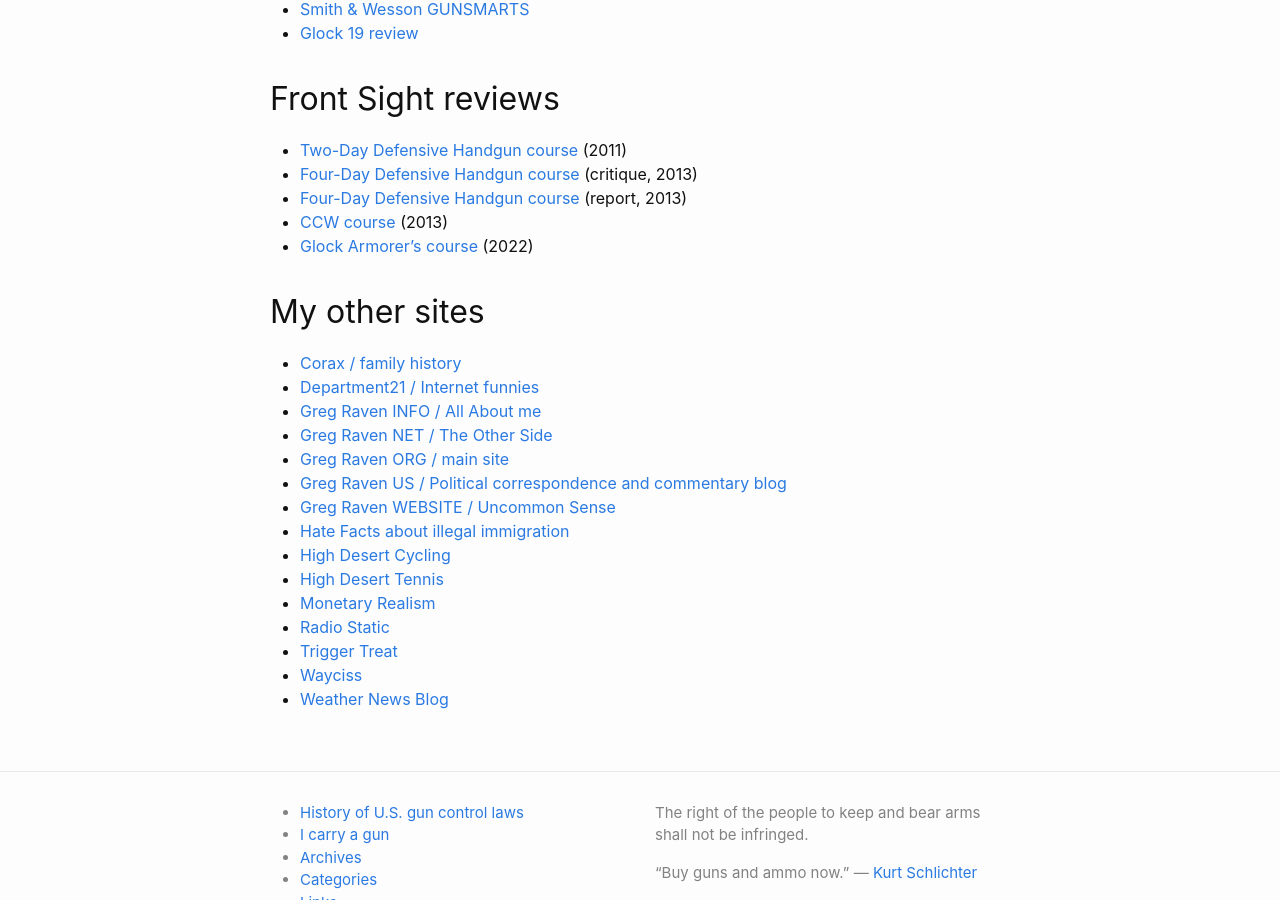
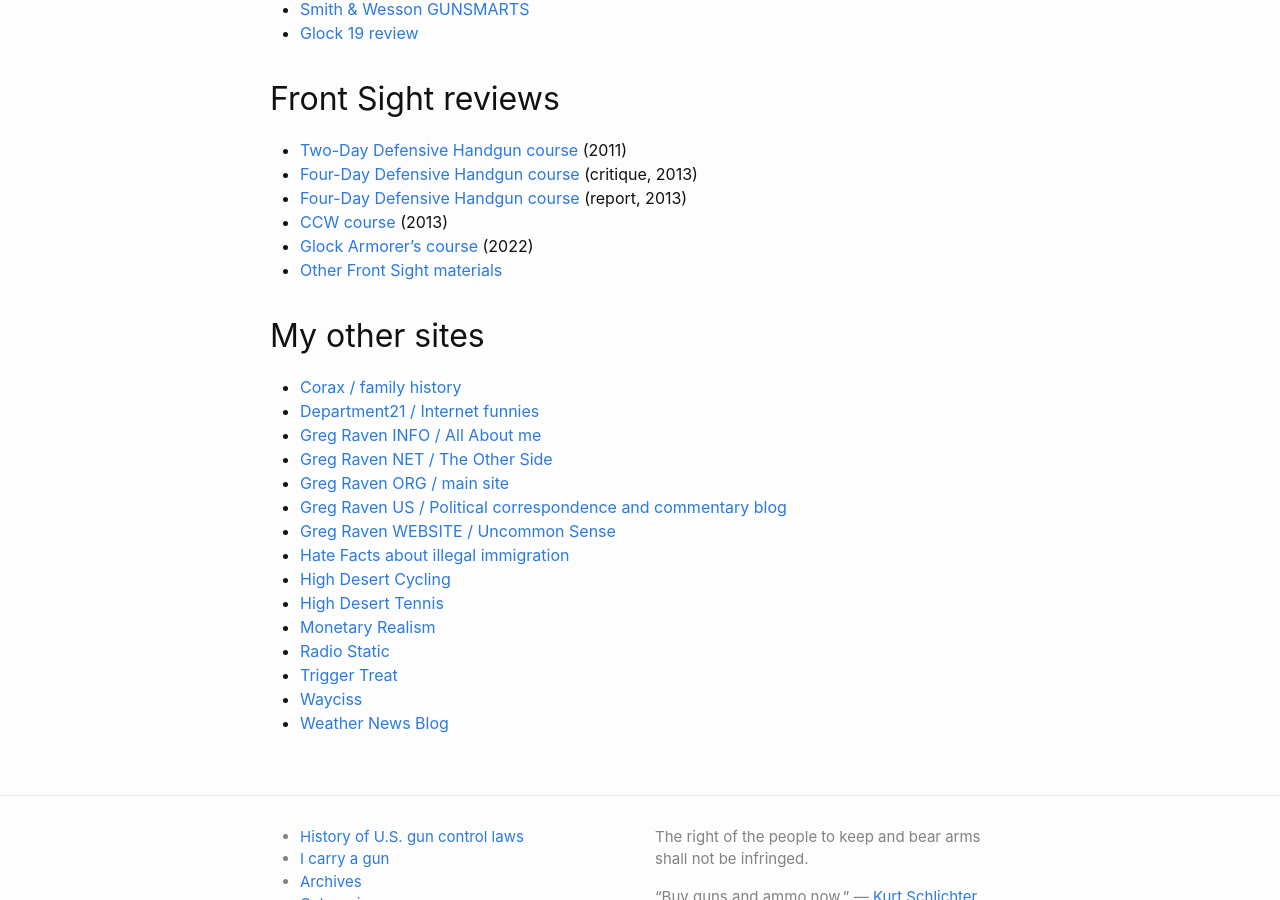
Before and after one commit to greg-raven/oam, a Jekyll site: the page built from links.md, in a window 1280 px wide and 900 px high, scrolled down 908 px. Built offline with Jekyll 4.4.1, drawn with Linux system fonts in a browser that asks for light colours.

Commit message:
Update links.md

```diff
--- a/links.md
+++ b/links.md
@@ -37,11 +37,12 @@
 
 ## Front Sight reviews
 
-- [Two-Day Defensive Handgun course](https://www.trigger-treat.com/front-sight/20110920-front-sight-2-day/) (2011)
-- [Four-Day Defensive Handgun course](https://www.trigger-treat.com/front-sight/20130503-front-sight-4-day/) (critique, 2013)
-- [Four-Day Defensive Handgun course](https://www.trigger-treat.com/front-sight/20130506-front-sight-2013/) (report, 2013)
-- [CCW course](https://www.trigger-treat.com/front-sight/20130507-front-sight-ccw/) (2013)
-- [Glock Armorer's course](https://www.trigger-treat.com/front-sight/20220223-fs-glock-armorer-course/) (2022)
+- [Two-Day Defensive Handgun course](https://www.heeled.website/reviews/20110920-front-sight-2-day/) (2011)
+- [Four-Day Defensive Handgun course](https://www.heeled.website/reviews/20130503-front-sight-4-day/) (critique, 2013)
+- [Four-Day Defensive Handgun course](https://www.heeled.website/reviews/20130506-front-sight-2013/) (report, 2013)
+- [CCW course](www.heeled.website/reviews/front-sight/20130507-front-sight-ccw/) (2013)
+- [Glock Armorer's course](https://www.heeled.website/reviews/20220223-fs-glock-armorer-course/) (2022)
+- [Other Front Sight materials](https://www.heeled.website)
 
 ## My other sites
 
```
